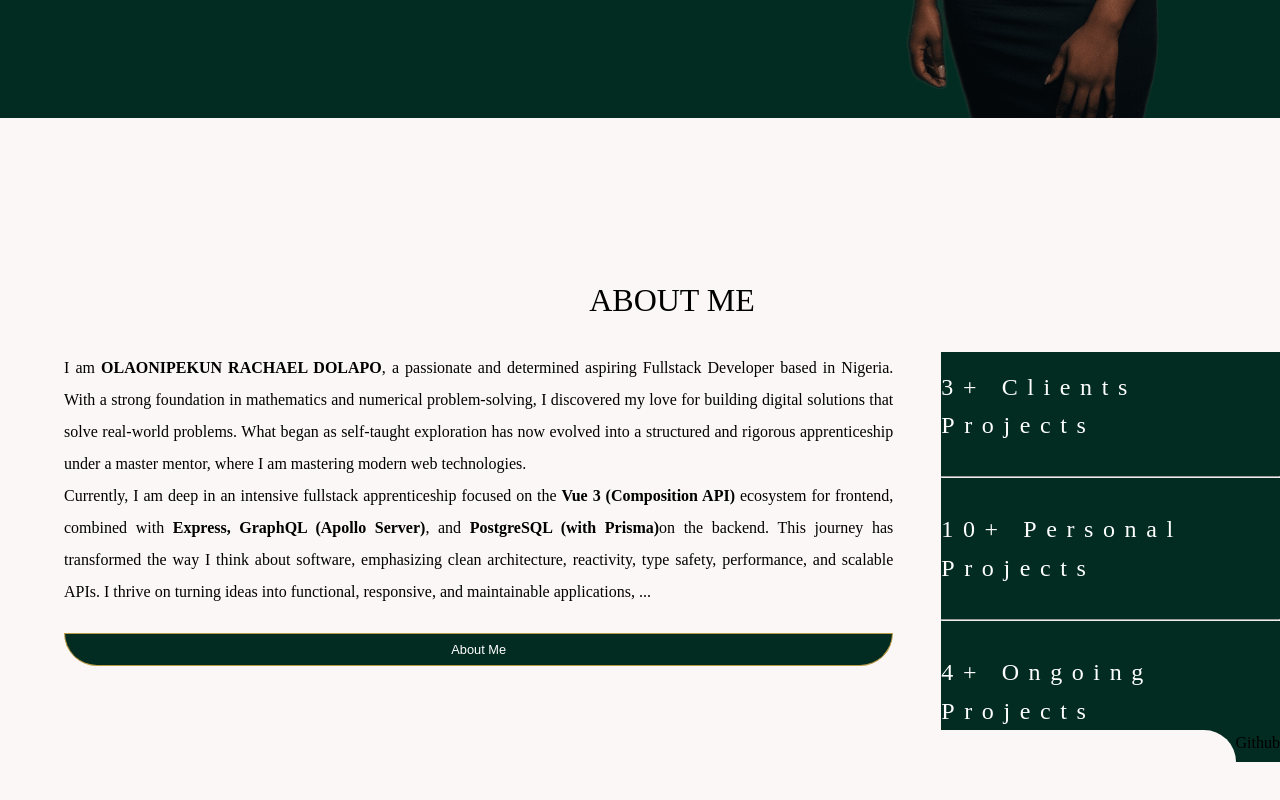
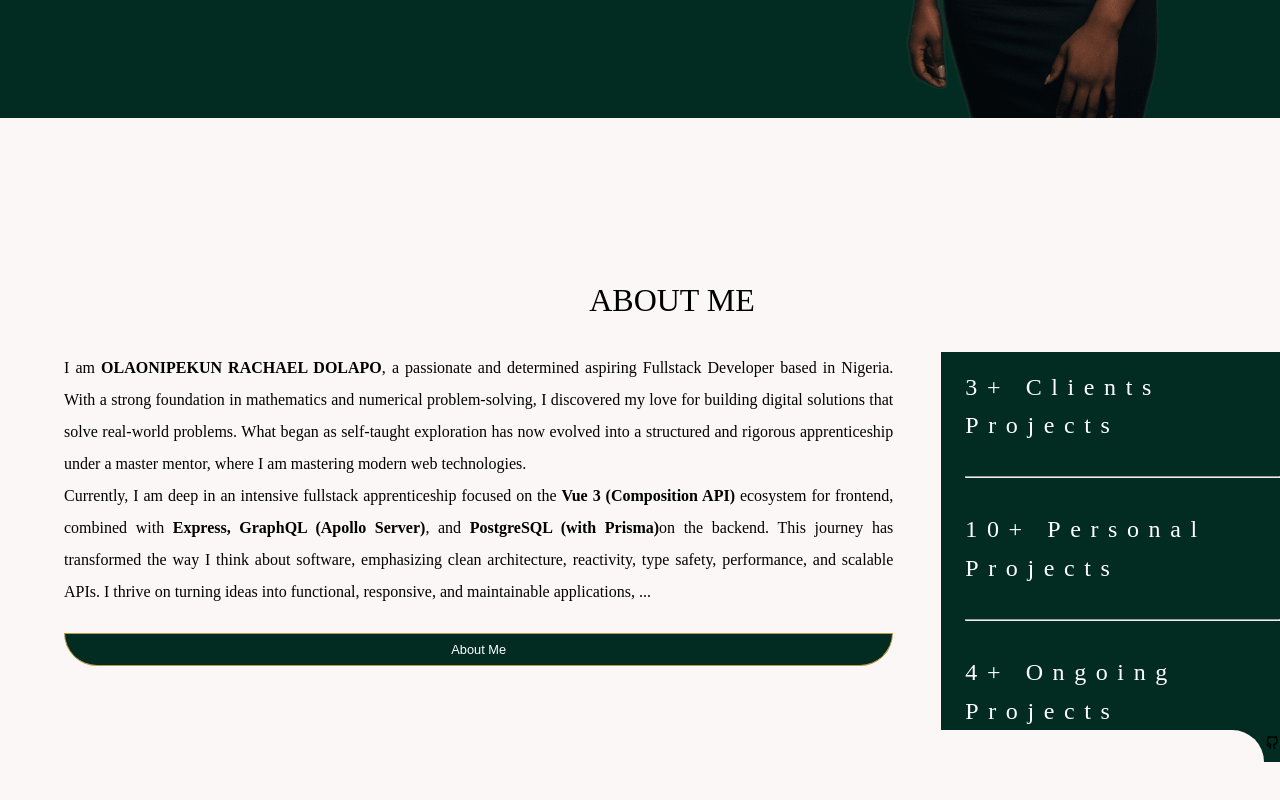
Before and after one commit to Lovethrech/my-main-portfolio, a Vue app: page / in a window 1280 px wide. Shown: the part 613-1413 px from the top of the page. Built offline with nearby package versions, Linux system fonts and the light colour scheme.

Commit message:
working on the home-about components.

```diff
--- a/src/components/home/about/HomeAboutDescStats.vue
+++ b/src/components/home/about/HomeAboutDescStats.vue
@@ -49,7 +49,7 @@ const boxDefaultBrRadius=ref("0 10vh 0 0");
     justify-content: space-between;
 }
 .home-about-desc-stats-main-ctn{
-    margin-top: 2vh;
+    margin: 2vh 0 0 3vh;
     gap: 4vh;
     font-size: 3vh;
     letter-spacing: 1.2vh;
--- a/src/components/home/about/HomeAboutDescStatsGit.vue
+++ b/src/components/home/about/HomeAboutDescStatsGit.vue
@@ -1,7 +1,13 @@
 <template>
     <div class="home-about-desc-stats-git">
-        <a href="" target="_blank" rel="noopener noreferrer">
-            Github
+        <a href="https://github.com/Lovethrech" target="_blank" rel="noopener noreferrer">
+            <i class="ri-github-line"></i>
         </a>
     </div>
 </template>
+
+<style scoped>
+.home-about-desc-stats-git{
+    font-size: 2vh;
+}
+</style>
```
